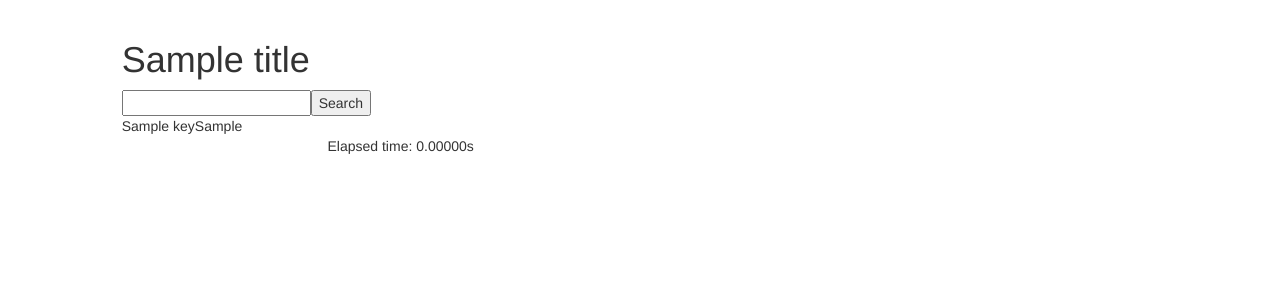
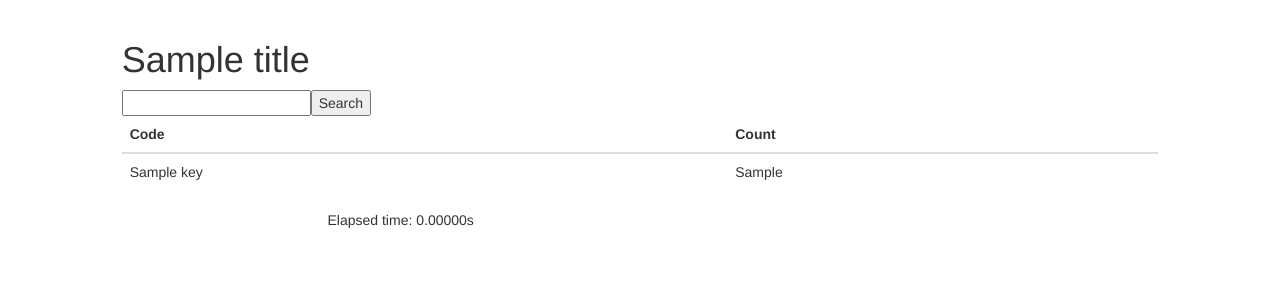
Before and after one commit to szabgab/pydigger.com, a Flask app: template PyDigger/templates/flake8.html in a window 1280 px wide. Shown: the part 52-352 px from the top of the page. Run offline with Flask 2, Linux system fonts and the light colour scheme; the template is opened without the code that fills it: most values are stand-ins (such as "Sample title", 1, 10 or a date in 2020); some libraries are stand-ins or nearby versions.

Commit message:
improve the table by adding bootstrap markup

```diff
--- a/PyDigger/templates/flake8.html
+++ b/PyDigger/templates/flake8.html
@@ -2,10 +2,18 @@
 <div class="row">
     <div class="col-md-1"></div>
     <div class="col-md-10">
-      <table>
-      {% for entry in flake8_report %}
-        <tr><td>{{ entry._id.key }}</td><td>{{ entry._id.flake8 }}</td></tr>
-      {% endfor %}
+      <table class="table">
+        <thead>
+          <tr>
+            <th scope="col">Code</th>
+            <th scope="col">Count</th>
+          </tr>
+        </thead>
+        <tbody>
+         {% for entry in flake8_report %}
+           <tr><td scope="row">{{ entry._id.key }}</td><td>{{ entry._id.flake8 }}</td></tr>
+         {% endfor %}
+        </tbody>
       </table>
     </div>
     <div class="col-md-1"></div>
```
